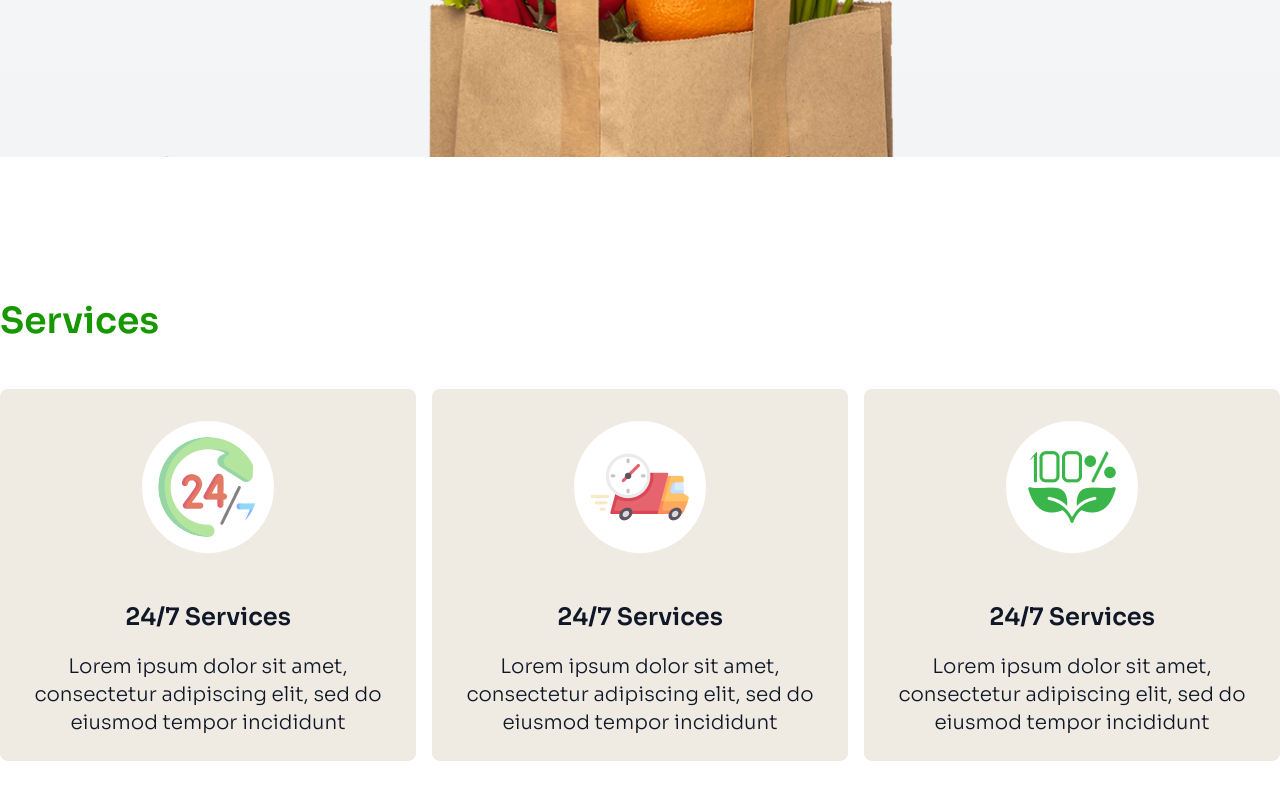
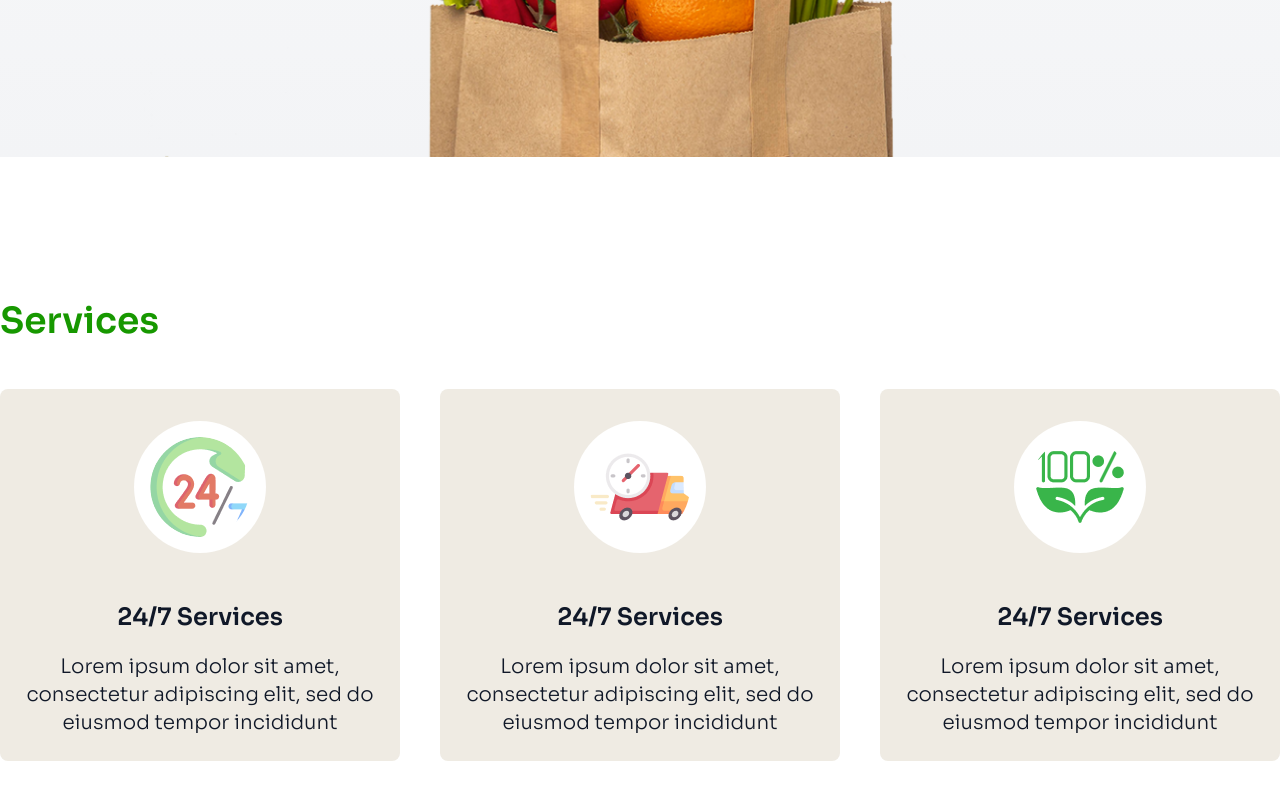
Before and after one commit to Md-Hamim-05/Assignment---3, a plain HTML site: page index.html in a window 1280 px wide. Shown: the part 1038-1838 px from the top of the page. Drawn offline with nearby package versions, Linux system fonts and the light colour scheme.

Commit message:
Done resoponsiveness of Service portion

```diff
--- a/index.html
+++ b/index.html
@@ -28,7 +28,7 @@
     <header class="bg-gradient-to-b from-white to-gray-100"> <!-- contain bg-color of the banner section -->
         <section class="lg:max-w-screen-xl lg:mx-auto"> <!-- sets max-width and middle the banner -->
             <!-- navbar (daisyUi) starts here-->
-            <div class="navbar bg-base-100 sm:px-6 py-3">
+            <div class="navbar bg-base-100 px-5 lg:px-0 py-3">
                 <div class="navbar-start">
                     <img src="images/logo-header.png" alt="navbar-image">
                 </div>
@@ -77,10 +77,11 @@
     </header>
 
     <main>
-        <div class="max-w-screen-xl mx-auto my-36">
-            <h3 class="text-[#179800] text-4xl font-semibold sm:mb-8 lg:mb-12">Services</h3>
-            <div class="flex sm:flex-col sm:gap-y-5 lg:flex-row lg:justify-between">
-                <div class="card bg-[#EFEBE3] w-[26rem]">
+        <!-- Services -->
+        <div class="max-w-screen-xl mx-auto my-12 lg:my-36 px-4 lg:px-0">
+            <h3 class="text-[#179800] text-4xl font-semibold mb-8 lg:mb-12">Services</h3>
+            <div class="flex flex-col gap-y-5 lg:flex-row lg:justify-between">
+                <div class="card bg-[#EFEBE3] w-[25rem]">
                     <figure class="px-8 pt-8">
                         <img src="images/service.png" alt="services" class="rounded-[50%] bg-white p-4"/>
                     </figure>
@@ -89,7 +90,7 @@
                             <p class="font-light text-xl">Lorem ipsum dolor sit amet, consectetur adipiscing elit, sed do eiusmod tempor incididunt</p>
                     </div>
                 </div>
-                <div class="card bg-[#EFEBE3] w-[26rem]">
+                <div class="card bg-[#EFEBE3] w-[25rem]">
                     <figure class="px-8 pt-8">
                         <img src="images/delivery.png" alt="services" class="rounded-[50%] bg-white p-4"/>
                     </figure>
@@ -98,7 +99,7 @@
                             <p class="font-light text-xl">Lorem ipsum dolor sit amet, consectetur adipiscing elit, sed do eiusmod tempor incididunt</p>
                     </div>
                 </div>
-                <div class="card bg-[#EFEBE3] w-[26rem]">
+                <div class="card bg-[#EFEBE3] w-[25rem]">
                     <figure class="px-8 pt-8">
                         <img src="images/healthy.png" alt="services" class="rounded-[50%] bg-white p-4"/>
                     </figure>
@@ -109,6 +110,10 @@
                 </div>
             </div>
         </div>
+
+        <div>
+            <!-- To be continued -->
+        </div>
     </main>
 </body>
 </html>
```
